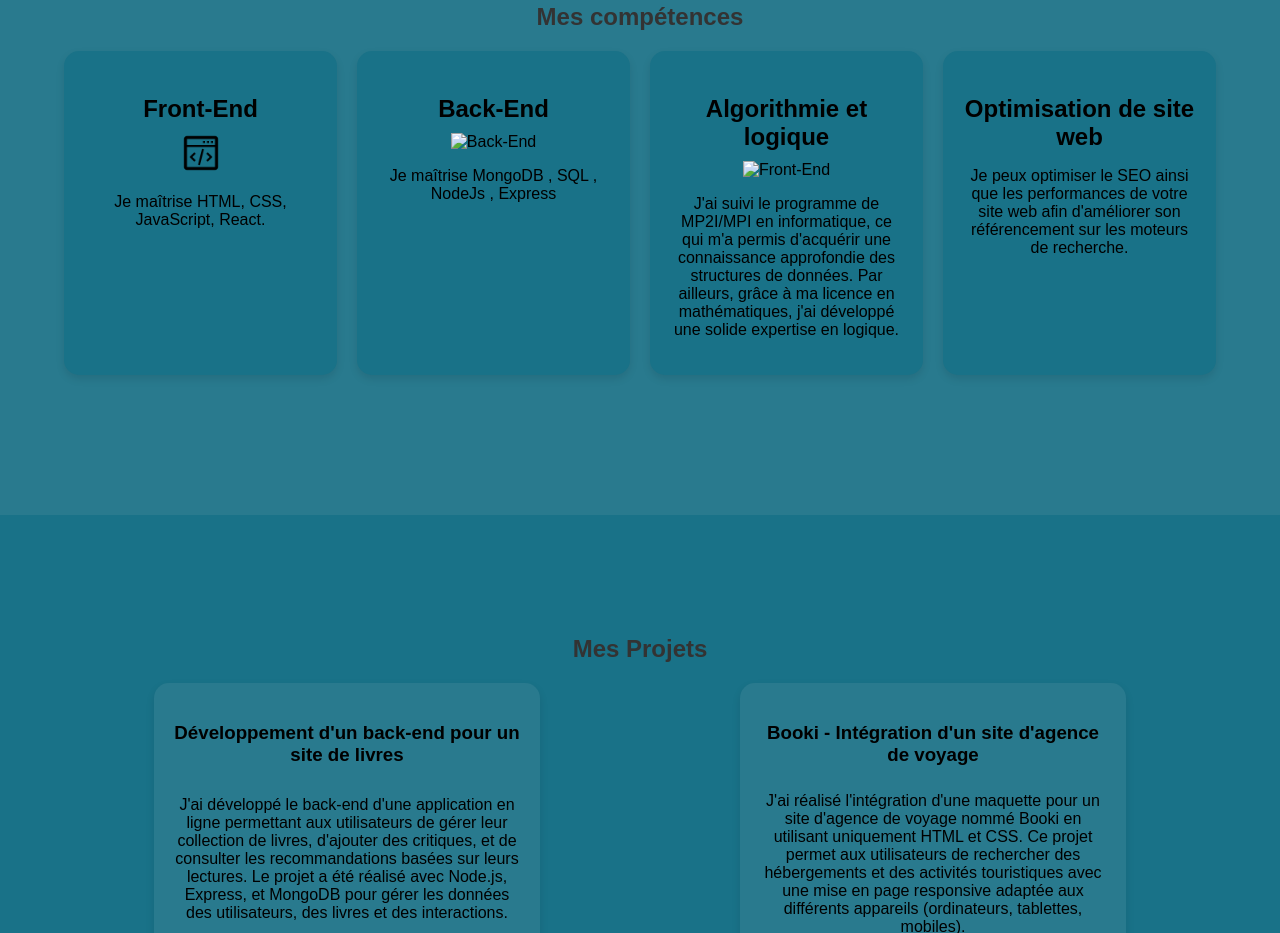
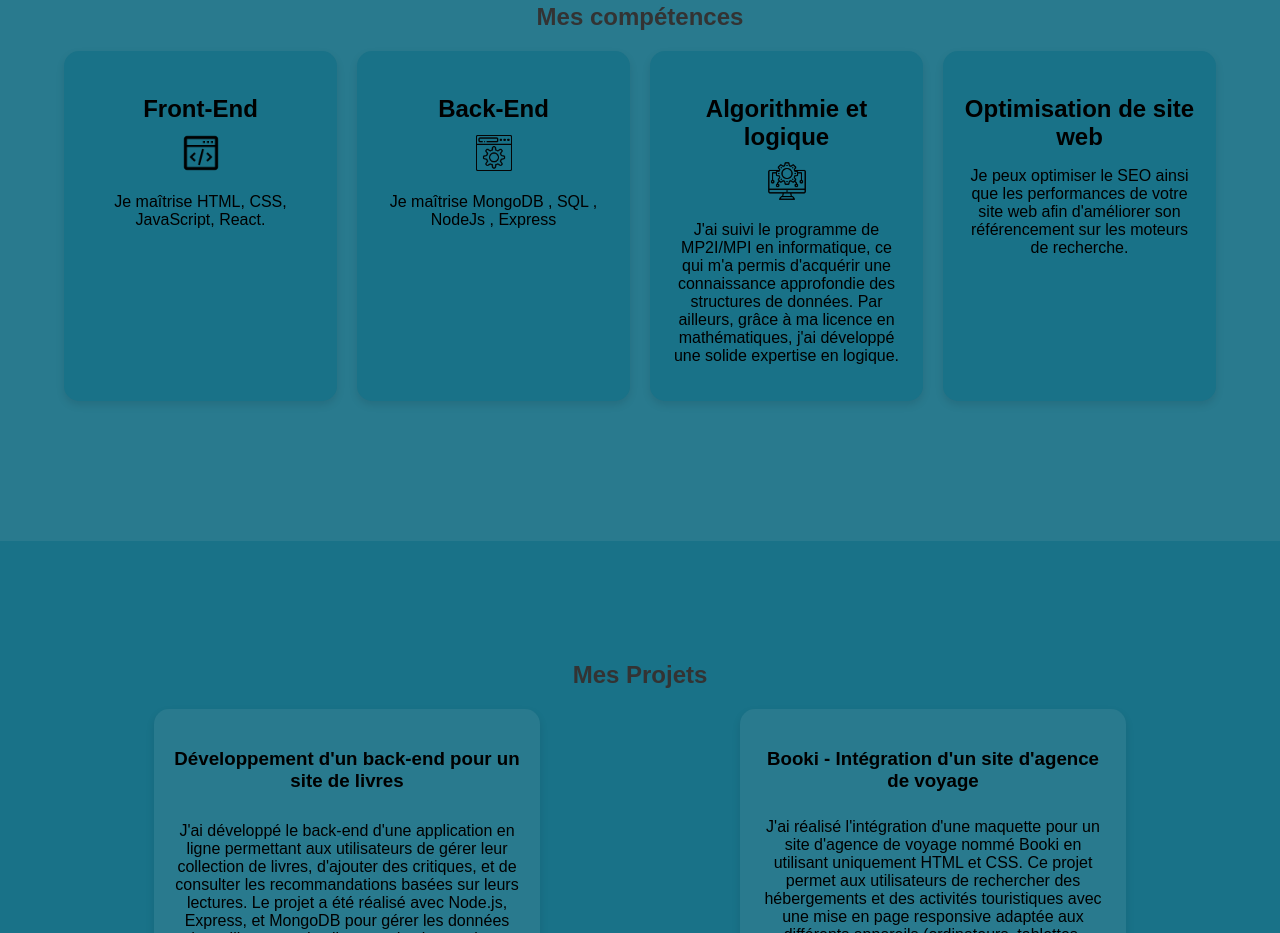
Before and after one commit to AlexandreLemath/Projet8, a plain HTML site: page index.html in a window 1280 px wide. Shown: the part 917-1850 px from the top of the page. Drawn offline with Linux system fonts and the light colour scheme; the site is published under a folder, as on GitHub Pages, so addresses that start at the root find nothing.

Commit message:
last commit

```diff
--- a/index.html
+++ b/index.html
@@ -41,7 +41,7 @@
           <div class="card">
             <h3>Front-End</h3>
             <img
-              src="./images/front-end-svg.webp""
+              src="./images/front-end-svg.webp"
               alt="Front-End"
               style="width: 40px"
               class="svg-comptence"
@@ -51,7 +51,7 @@
           <div class="card">
             <h3>Back-End</h3>
             <img
-              src="/images/3667919.png"
+              src="./images/3667919.png"
               alt="Back-End"
               style="width: 40px"
               class="svg-comptence"
@@ -61,7 +61,7 @@
           <div class="card">
             <h3>Algorithmie et logique</h3>
             <img
-              src="/images/2172917.png"
+              src="./images/2172917.png"
               alt="Front-End"
               style="width: 40px"
               class="svg-comptence"
```
